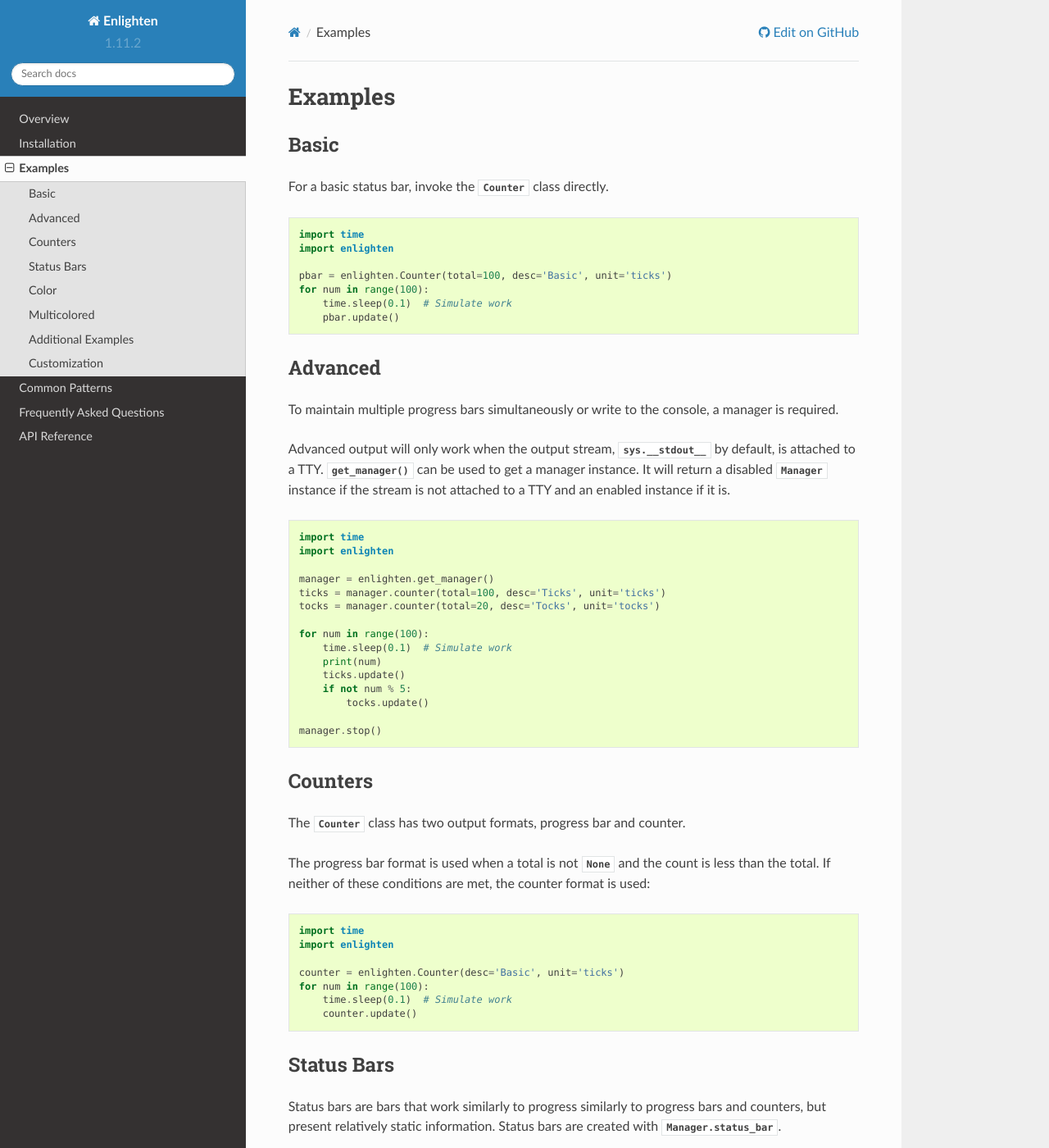
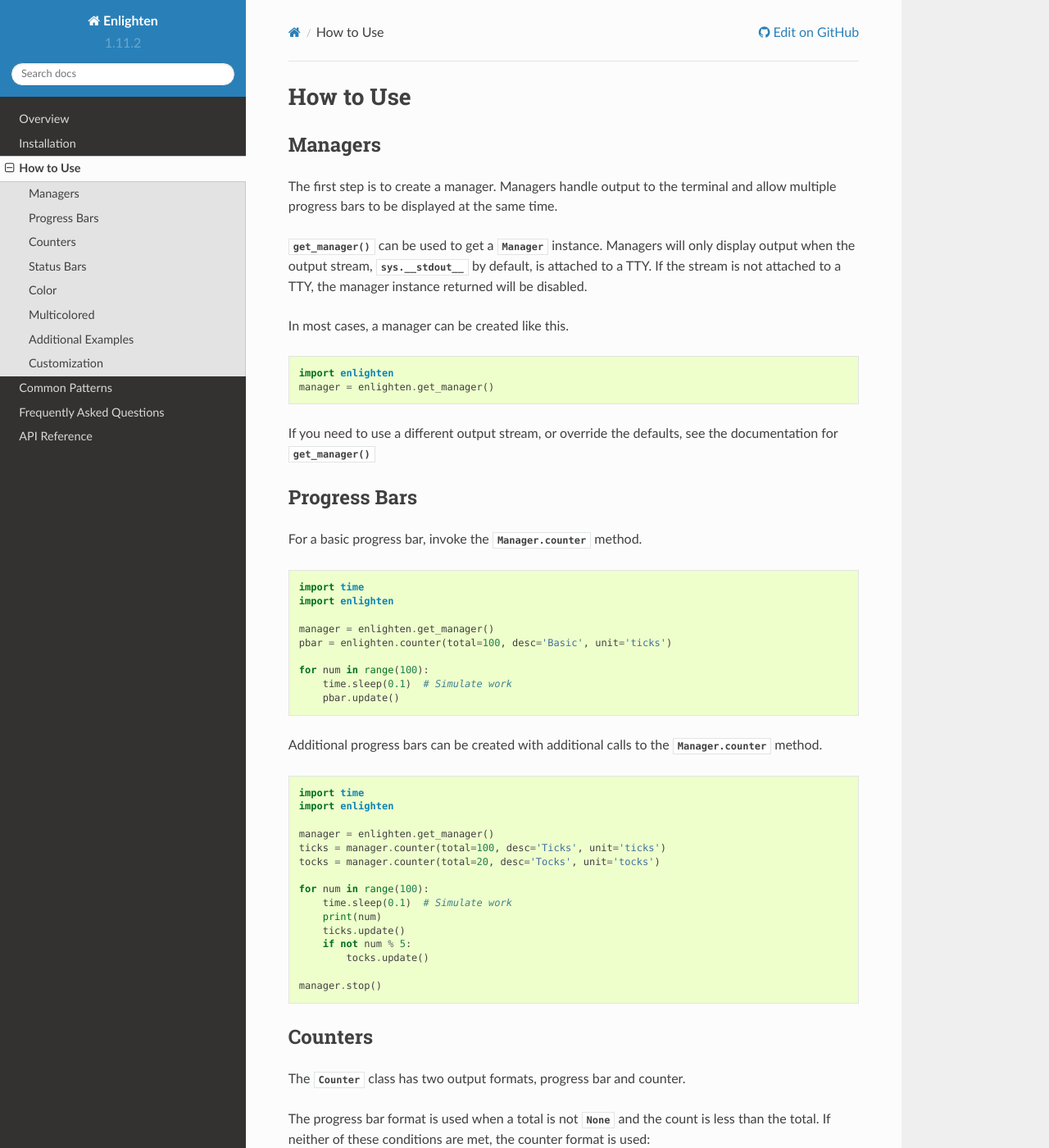
Before and after one commit to Rockhopper-Technologies/enlighten, a Sphinx documentation site: the page built from doc/examples.rst, in a window 1280 px wide and 1400 px high. Shown: the whole window at 82% size. Built offline with Sphinx 7.4.7 and the Read the Docs theme 2.0.0, drawn with Linux system fonts in a browser that asks for light colours; the version number is read from the project's files by our own code; some of the changed text lies outside the part shown.

Commit message:
Remove references to direct Counter calls

```diff
--- a/doc/examples.rst
+++ b/doc/examples.rst
@@ -8,33 +8,50 @@
 :github_url: https://github.com/Rockhopper-Technologies/enlighten
 
 
-Examples
-========
+How to Use
+==========
 
-Basic
------
+Managers
+--------
 
-For a basic status bar, invoke the :py:class:`~enlighten.Counter` class directly.
+The first step is to create a manager. Managers handle output to the terminal and allow multiple
+progress bars to be displayed at the same time.
+
+:py:func:`~enlighten.get_manager` can be used to get a :py:class:`~enlighten.Manager` instance.
+Managers will only display output when the output stream, :py:data:`sys.__stdout__` by default,
+is attached to a TTY. If the stream is not attached to a TTY, the manager instance returned will be
+disabled.
+
+In most cases, a manager can be created like this.
+
+.. code-block:: python
+
+    import enlighten
+    manager = enlighten.get_manager()
+
+If you need to use a different output stream, or override the defaults, see the documentation for
+:py:func:`~enlighten.get_manager`
+
+
+Progress Bars
+-------------
+
+For a basic progress bar, invoke the :py:meth:`Manager.counter <enlighten.Manager.counter>` method.
 
 .. code-block:: python
 
     import time
     import enlighten
 
-    pbar = enlighten.Counter(total=100, desc='Basic', unit='ticks')
+    manager = enlighten.get_manager()
+    pbar = enlighten.counter(total=100, desc='Basic', unit='ticks')
+
     for num in range(100):
         time.sleep(0.1)  # Simulate work
         pbar.update()
 
-Advanced
---------
-
-To maintain multiple progress bars simultaneously or write to the console, a manager is required.
-
-Advanced output will only work when the output stream, :py:data:`sys.__stdout__` by default,
-is attached to a TTY. :py:func:`~enlighten.get_manager` can be used to get a manager instance.
-It will return a disabled :py:class:`~enlighten.Manager` instance if the stream is not attached to a TTY
-and an enabled instance if it is.
+Additional progress bars can be created with additional calls to the
+:py:meth:`Manager.counter <enlighten.Manager.counter>` method.
 
 .. code-block:: python
 
@@ -67,16 +84,18 @@
     import time
     import enlighten
 
-    counter = enlighten.Counter(desc='Basic', unit='ticks')
+    manager = enlighten.get_manager()
+    counter = manager.counter(desc='Basic', unit='ticks')
+
     for num in range(100):
         time.sleep(0.1)  # Simulate work
         counter.update()
 
 Status Bars
 -----------
-Status bars are bars that work similarly to progress similarly to progress bars and counters,
-but present relatively static information.
-Status bars are created with :py:meth:`Manager.status_bar <enlighten.Manager.status_bar>`.
+Status bars are bars that work similarly to progress bars and counters, but present relatively
+static information. Status bars are created with
+:py:meth:`Manager.status_bar <enlighten.Manager.status_bar>`.
 
 .. code-block:: python
 
@@ -128,7 +147,9 @@
     import time
     import enlighten
 
-    counter = enlighten.Counter(total=100, desc='Colorized', unit='ticks', color='red')
+    manager = enlighten.get_manager()
+    counter = manager.counter(total=100, desc='Colorized', unit='ticks', color='red')
+
     for num in range(100):
         time.sleep(0.1)  # Simulate work
     counter.update()
@@ -225,7 +246,8 @@
                 u'E:{count_1:{len_total}d} ' + \
                 u'[{elapsed}<{eta}, {rate:.2f}{unit_pad}{unit}/s]'
 
-    success = enlighten.Counter(total=100, desc='Testing', unit='tests',
+    manager = enlighten.get_manager()
+    success = manager.counter(total=100, desc='Testing', unit='tests',
                                 color='green', bar_format=bar_format)
     errors = success.add_subcounter('white')
     failures = success.add_subcounter('red')
@@ -256,7 +278,8 @@
                 u' {count_2:{len_total}d}/{total:d} ' + \
                 u'[{elapsed}<{eta_2}, {rate_2:.2f}{unit_pad}{unit}/s]'
 
-    initializing = enlighten.Counter(total=services, desc='Starting', unit='services',
+    manager = enlighten.get_manager()
+    initializing = manager.counter(total=services, desc='Starting', unit='services',
                                     color='red', bar_format=bar_format)
     starting = initializing.add_subcounter('yellow')
     started = initializing.add_subcounter('green', all_fields=True)
```
Also changed, not shown: other parts of doc/examples.rst (+1 -1 lines), README.rst (+249 -16 lines), doc/patterns.rst (+6 -2 lines), 2 other files.
